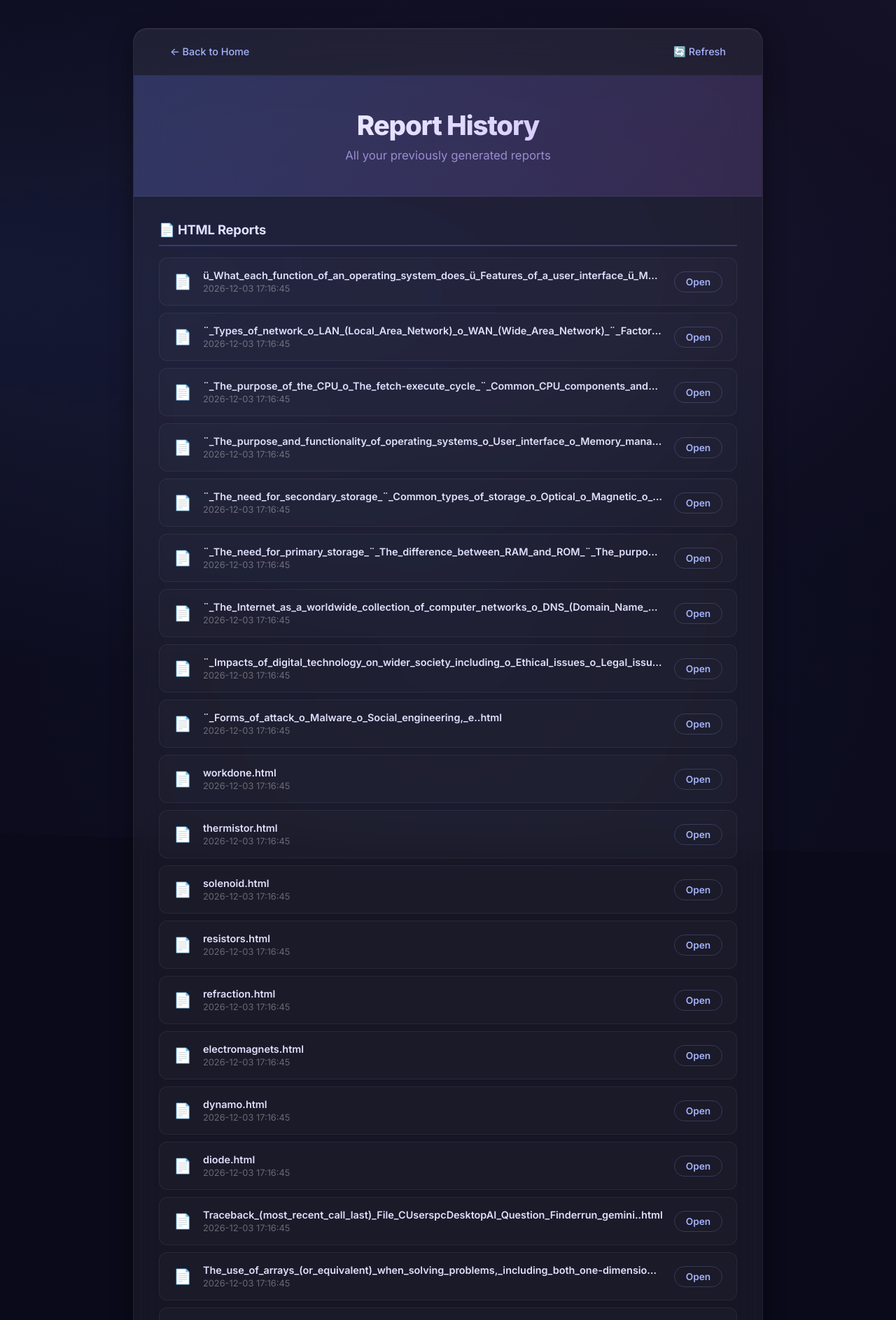
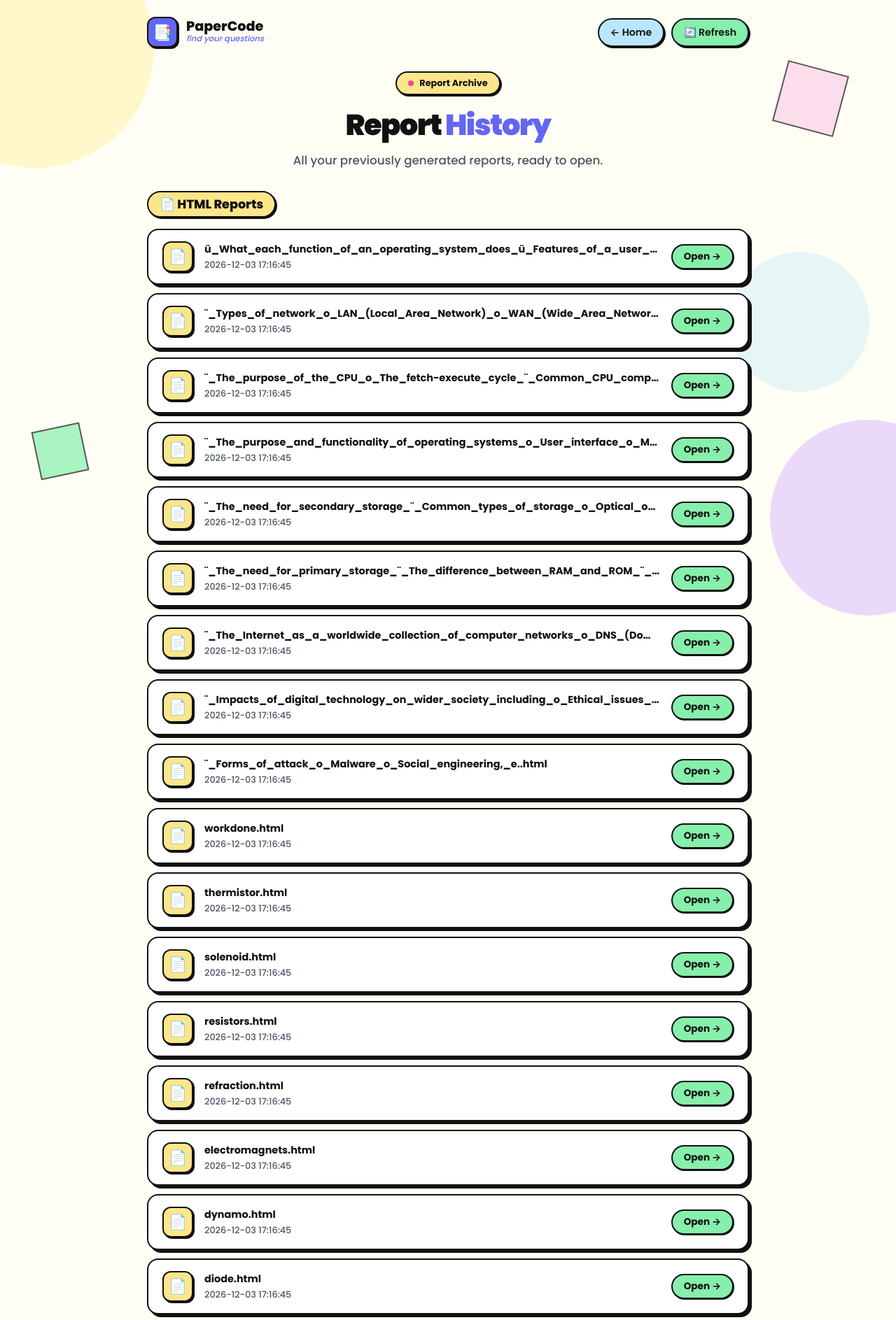
Before and after one commit to aliyancat/AI_Question_Finder, a Flask app: page /history in a window 1280 px wide. Shown: the top 1887 px of the page at 70% size. Run offline with Flask 3, Linux system fonts and the light colour scheme.

Commit message:
refactor: update history template with improved structure and content

```diff
--- a/templates/history.html
+++ b/templates/history.html
@@ -6,182 +6,123 @@
     <title>History — PaperCode</title>
     <link rel="preconnect" href="https://fonts.googleapis.com">
     <link rel="preconnect" href="https://fonts.gstatic.com" crossorigin>
-    <link href="https://fonts.googleapis.com/css2?family=Inter:wght@400;500;600;700;800&display=swap" rel="stylesheet">
+    <link href="https://fonts.googleapis.com/css2?family=Poppins:wght@400;500;600;700;800;900&display=swap" rel="stylesheet">
     <style>
+        :root {
+            --bg-cream: #FFFEF5;
+            --ink: #111111;
+            --text-gray: #4B5563;
+            --brand-indigo: #6366F1;
+            --brand-pink: #EC4899;
+            --pastel-yellow: #FDE68A;
+            --butter-yellow: #FFF3B0;
+            --pastel-lavender: #D8B4FE;
+            --pastel-blue: #BAE6FD;
+            --pastel-mint: #86EFAC;
+            --pastel-peach: #FDBA74;
+            --pastel-coral: #FF6B4A;
+            --pastel-pink: #FBCFE8;
+            --radius-card: 16px;
+            --radius-pill: 999px;
+            --shadow-hard: 4px 4px 0px var(--ink);
+            --shadow-hard-hover: 2px 2px 0px var(--ink);
+            --shadow-lift: 6px 6px 0px var(--ink);
+        }
         * { margin: 0; padding: 0; box-sizing: border-box; }
-        body {
-            font-family: 'Inter', -apple-system, BlinkMacSystemFont, 'Segoe UI', sans-serif;
-            background: #0a0a1a;
-            min-height: 100vh;
-            padding: 40px 20px;
-            position: relative;
-            overflow-x: hidden;
-        }
-        body::before {
-            content: '';
-            position: fixed;
-            top: -50%;
-            left: -50%;
-            width: 200%;
-            height: 200%;
-            background: radial-gradient(ellipse at 20% 50%, rgba(102, 126, 234, 0.12) 0%, transparent 50%),
-                        radial-gradient(ellipse at 80% 20%, rgba(118, 75, 162, 0.10) 0%, transparent 50%),
-                        radial-gradient(ellipse at 50% 80%, rgba(102, 126, 234, 0.06) 0%, transparent 50%);
-            pointer-events: none;
-            z-index: 0;
-            animation: ambientGlow 15s ease-in-out infinite alternate;
-        }
-        @keyframes ambientGlow {
-            0% { transform: translate(0, 0) rotate(0deg); }
-            100% { transform: translate(2%, 1%) rotate(3deg); }
-        }
-        .container {
-            max-width: 900px;
-            margin: 0 auto;
-            background: rgba(255, 255, 255, 0.05);
-            backdrop-filter: blur(24px);
-            -webkit-backdrop-filter: blur(24px);
-            border-radius: 20px;
-            box-shadow: 0 8px 32px rgba(0, 0, 0, 0.4), inset 0 1px 0 rgba(255, 255, 255, 0.08);
-            overflow: hidden;
-            border: 1px solid rgba(255, 255, 255, 0.06);
-            position: relative;
-            z-index: 1;
-            animation: fadeSlideUp 0.6s ease-out;
-        }
-        @keyframes fadeSlideUp {
-            from { opacity: 0; transform: translateY(30px); }
-            to { opacity: 1; transform: translateY(0); }
-        }
-        .header {
-            background: linear-gradient(135deg, rgba(102, 126, 234, 0.25) 0%, rgba(118, 75, 162, 0.25) 100%);
-            color: white;
-            padding: 48px 36px;
-            text-align: center;
-            border-bottom: 1px solid rgba(255, 255, 255, 0.06);
-        }
-        .header h1 { font-size: 2.4em; font-weight: 800; letter-spacing: -0.03em; margin-bottom: 10px; background: linear-gradient(135deg, #fff 0%, #c4b5fd 100%); -webkit-background-clip: text; -webkit-text-fill-color: transparent; background-clip: text; }
-        .header p { opacity: 0.7; font-size: 1.05em; font-weight: 400; color: #c4b5fd; }
-        .content { padding: 36px; }
-        .nav-bar {
-            display: flex;
-            justify-content: space-between;
-            padding: 16px 36px;
-            background: rgba(255, 255, 255, 0.02);
-            border-bottom: 1px solid rgba(255, 255, 255, 0.04);
-        }
-        .nav-bar a {
-            color: #a5b4fc;
-            text-decoration: none;
-            font-weight: 500;
-            font-size: 0.9em;
-            padding: 8px 16px;
-            border-radius: 8px;
-            transition: all 0.2s;
-        }
-        .nav-bar a:hover { background: rgba(255, 255, 255, 0.06); color: #e0dffc; }
-        .section-title {
-            font-size: 1.15em;
-            font-weight: 700;
-            color: #e0dffc;
-            margin-bottom: 16px;
-            padding-bottom: 10px;
-            border-bottom: 2px solid rgba(102, 126, 234, 0.3);
-            letter-spacing: -0.01em;
-        }
-        .file-list {
-            margin-bottom: 36px;
-        }
-        .file-card {
-            display: flex;
-            align-items: center;
-            gap: 16px;
-            padding: 16px 20px;
-            background: rgba(255, 255, 255, 0.02);
-            border: 1px solid rgba(255, 255, 255, 0.06);
-            border-radius: 12px;
-            margin-bottom: 10px;
-            transition: all 0.25s ease;
-        }
-        .file-card:hover {
-            border-color: rgba(102, 126, 234, 0.3);
-            background: rgba(102, 126, 234, 0.04);
-            transform: translateX(4px);
-        }
-        .file-card .icon { font-size: 1.3em; }
-        .file-card .info {
-            flex: 1;
-            min-width: 0;
-        }
-        .file-card .name {
-            font-weight: 600;
-            color: #e0dffc;
-            font-size: 0.9em;
-            white-space: nowrap;
-            overflow: hidden;
-            text-overflow: ellipsis;
-        }
-        .file-card .date {
-            font-size: 0.8em;
-            color: rgba(255, 255, 255, 0.35);
-            margin-top: 3px;
-        }
-        .file-card .open-link {
-            color: #a5b4fc;
-            text-decoration: none;
-            font-weight: 600;
-            font-size: 0.85em;
-            white-space: nowrap;
-            padding: 6px 16px;
-            border-radius: 999px;
-            border: 1px solid rgba(165, 180, 252, 0.2);
-            transition: all 0.2s;
-            flex-shrink: 0;
-        }
-        .file-card .open-link:hover {
-            background: rgba(165, 180, 252, 0.1);
-            border-color: rgba(165, 180, 252, 0.4);
-        }
-        .empty-msg {
-            text-align: center;
-            color: rgba(255, 255, 255, 0.3);
-            padding: 40px 20px;
-            font-size: 1em;
-            background: rgba(255, 255, 255, 0.02);
-            border-radius: 12px;
-            border: 1px dashed rgba(255, 255, 255, 0.06);
-        }
+        body { font-family: 'Poppins', -apple-system, BlinkMacSystemFont, 'Segoe UI', sans-serif;
+               background: var(--bg-cream); color: var(--ink); min-height: 100vh; padding: 0;
+               position: relative; overflow-x: hidden; }
+        .blob { position: fixed; border-radius: 50%; z-index: 0; pointer-events: none; }
+        .blob-1 { width: 340px; height: 340px; background: var(--butter-yellow); top: -100px; left: -120px; opacity: 0.6; }
+        .blob-2 { width: 280px; height: 280px; background: var(--pastel-lavender); bottom: -80px; right: -100px; opacity: 0.5; }
+        .blob-3 { width: 200px; height: 200px; background: var(--pastel-blue); top: 45%; right: 3%; opacity: 0.35; }
+        .tilt-square { position: fixed; z-index: 0; pointer-events: none; }
+        .tilt-1 { width: 90px; height: 90px; background: var(--pastel-pink); border: 2px solid var(--ink); top: 12%; right: 6%; transform: rotate(15deg); opacity: 0.7; }
+        .tilt-2 { width: 70px; height: 70px; background: var(--pastel-mint); border: 2px solid var(--ink); bottom: 15%; left: 4%; transform: rotate(-12deg); opacity: 0.7; }
+
+        .navbar { max-width: 900px; margin: 0 auto; padding: 24px 20px; display: flex; align-items: center; justify-content: space-between; position: relative; z-index: 2; }
+        .logo { display: flex; align-items: center; gap: 12px; }
+        .logo-icon { width: 44px; height: 44px; background: var(--brand-indigo); border: 2px solid var(--ink); border-radius: 12px; display: flex; align-items: center; justify-content: center; font-size: 22px; box-shadow: 2px 2px 0px var(--ink); }
+        .logo-text { display: flex; flex-direction: column; }
+        .logo-word { font-weight: 800; font-size: 1.2em; color: var(--ink); line-height: 1; }
+        .logo-tag { font-size: 0.72em; color: var(--brand-indigo); font-style: italic; font-weight: 500; }
+        .nav-links { display: flex; gap: 10px; }
+        .nav-link { color: var(--ink); text-decoration: none; font-weight: 600; font-size: 0.88em; padding: 8px 16px; border: 2px solid var(--ink); border-radius: var(--radius-pill); background: var(--pastel-blue); box-shadow: 2px 2px 0px var(--ink); transition: transform 0.12s ease, box-shadow 0.12s ease; }
+        .nav-link:hover { transform: translate(2px, 2px); box-shadow: 0px 0px 0px var(--ink); }
+        .nav-link.green { background: var(--pastel-mint); }
+
+        .hero { max-width: 900px; margin: 0 auto; padding: 10px 20px 30px; text-align: center; position: relative; z-index: 2; }
+        .hero-badge { display: inline-flex; align-items: center; gap: 8px; background: var(--pastel-yellow); border: 2px solid var(--ink); border-radius: var(--radius-pill); padding: 6px 16px; font-size: 0.8em; font-weight: 700; margin-bottom: 20px; box-shadow: 2px 2px 0px var(--ink); }
+        .hero-badge .dot { width: 8px; height: 8px; border-radius: 50%; background: var(--brand-pink); }
+        .hero h1 { font-size: 2.6em; color: var(--ink); font-weight: 900; letter-spacing: -1.5px; line-height: 1.1; margin-bottom: 14px; }
+        .hero h1 .accent { color: var(--brand-indigo); }
+        .hero p { color: var(--text-gray); font-size: 1.05em; font-weight: 500; max-width: 560px; margin: 0 auto; line-height: 1.6; }
+
+        .content { max-width: 900px; margin: 0 auto; padding: 0 20px 40px; position: relative; z-index: 2; }
+        .file-list { margin-bottom: 36px; }
+        .section-title { font-size: 1.1em; font-weight: 800; color: var(--ink); margin-bottom: 16px; display: inline-block; background: var(--pastel-yellow); border: 2px solid var(--ink); border-radius: var(--radius-pill); padding: 4px 16px; box-shadow: 2px 2px 0px var(--ink); }
+
+        .file-card { display: flex; align-items: center; gap: 16px; padding: 16px 20px; background: #FFFFFF; border: 2px solid var(--ink); border-radius: var(--radius-card); margin-bottom: 12px; box-shadow: var(--shadow-hard); transition: transform 0.15s ease, box-shadow 0.15s ease; }
+        .file-card:hover { transform: translate(-2px, -2px); box-shadow: var(--shadow-lift); }
+        .file-card .icon { font-size: 1.3em; width: 44px; height: 44px; min-width: 44px; display: flex; align-items: center; justify-content: center; border: 2px solid var(--ink); border-radius: 12px; box-shadow: 2px 2px 0px var(--ink); }
+        .file-card .info { flex: 1; min-width: 0; }
+        .file-card .name { font-weight: 700; color: var(--ink); font-size: 0.9em; white-space: nowrap; overflow: hidden; text-overflow: ellipsis; }
+        .file-card .date { font-size: 0.8em; color: var(--text-gray); margin-top: 3px; font-weight: 500; }
+        .file-card .open-link { color: var(--ink); text-decoration: none; font-weight: 700; font-size: 0.85em; white-space: nowrap; padding: 6px 16px; border-radius: var(--radius-pill); border: 2px solid var(--ink); background: var(--pastel-mint); box-shadow: 1px 1px 0px var(--ink); transition: transform 0.12s ease, box-shadow 0.12s ease; flex-shrink: 0; }
+        .file-card .open-link:hover { transform: translate(2px, 2px); box-shadow: 0px 0px 0px var(--ink); }
+
+        .empty-msg { text-align: center; color: var(--text-gray); padding: 40px 20px; font-size: 1em; background: #FFFFFF; border: 2px dashed var(--ink); border-radius: var(--radius-card); }
+
         @media (max-width: 600px) {
-            body { padding: 16px 12px; }
-            .header { padding: 32px 20px; }
-            .header h1 { font-size: 1.7em; }
-            .content { padding: 24px 20px; }
-            .nav-bar { padding: 12px 20px; }
+            .hero h1 { font-size: 1.8em; }
+            .file-card { flex-direction: column; align-items: flex-start; gap: 10px; }
         }
     </style>
 </head>
 <body>
-    <div class="container">
-        <div class="nav-bar">
-            <a href="{{ url_for('index') }}">← Back to Home</a>
-            <a href="{{ url_for('history') }}">🔄 Refresh</a>
+    <div class="blob blob-1"></div>
+    <div class="blob blob-2"></div>
+    <div class="blob blob-3"></div>
+    <div class="tilt-square tilt-1"></div>
+    <div class="tilt-square tilt-2"></div>
+
+    <nav class="navbar">
+        <div class="logo">
+            <div class="logo-icon">&#128209;</div>
+            <div class="logo-text">
+                <span class="logo-word">PaperCode</span>
+                <span class="logo-tag">find your questions</span>
             </div>
-        <div class="header">
-            <h1>Report History</h1>
-            <p>All your previously generated reports</p>
         </div>
+        <div class="nav-links">
+            <a href="{{ url_for('index') }}" class="nav-link">&#8592; Home</a>
+            <a href="{{ url_for('history') }}" class="nav-link green">&#128260; Refresh</a>
+        </div>
+    </nav>
+
+    <section class="hero">
+        <div class="hero-badge">
+            <span class="dot"></span>
+            Report Archive
+        </div>
+        <h1>
+            Report <span class="accent">History</span>
+        </h1>
+        <p>All your previously generated reports, ready to open.</p>
+    </section>
+
     <div class="content">
         <div class="file-list">
-                <div class="section-title">📄 HTML Reports</div>
+            <div class="section-title">&#128196; HTML Reports</div>
             {% if html_files %}
                 {% for f in html_files %}
                 <div class="file-card">
-                        <span class="icon">📄</span>
+                    <span class="icon" style="background: var(--pastel-yellow);">&#128196;</span>
                     <div class="info">
                         <div class="name">{{ f.name }}</div>
                         <div class="date">{{ f.mtime | datetimeformat }}</div>
                     </div>
-                        <a href="{{ url_for('serve_output', filepath=f.rel_path) }}" target="_blank" class="open-link">Open</a>
+                    <a href="{{ url_for('serve_output', filepath=f.rel_path) }}" target="_blank" class="open-link">Open &rarr;</a>
                 </div>
                 {% endfor %}
             {% else %}
@@ -190,16 +131,16 @@
         </div>
 
         <div class="file-list">
-                <div class="section-title">📝 Text Reports</div>
+            <div class="section-title">&#128221; Text Reports</div>
             {% if reports %}
                 {% for f in reports %}
                 <div class="file-card">
-                        <span class="icon">📝</span>
+                    <span class="icon" style="background: var(--pastel-blue);">&#128221;</span>
                     <div class="info">
                         <div class="name">{{ f.name }}</div>
                         <div class="date">{{ f.mtime | datetimeformat }}</div>
                     </div>
-                        <a href="{{ url_for('serve_output', filepath=f.rel_path) }}" target="_blank" class="open-link">Open</a>
+                    <a href="{{ url_for('serve_output', filepath=f.rel_path) }}" target="_blank" class="open-link">Open &rarr;</a>
                 </div>
                 {% endfor %}
             {% else %}
@@ -208,16 +149,16 @@
         </div>
 
         <div class="file-list">
-                <div class="section-title">📕 PDF Reports</div>
+            <div class="section-title">&#128213; PDF Reports</div>
             {% if pdf_files %}
                 {% for f in pdf_files %}
                 <div class="file-card">
-                        <span class="icon">📕</span>
+                    <span class="icon" style="background: var(--pastel-pink);">&#128213;</span>
                     <div class="info">
                         <div class="name">{{ f.name }}</div>
                         <div class="date">{{ f.mtime | datetimeformat }}</div>
                     </div>
-                        <a href="{{ url_for('serve_output', filepath=f.rel_path) }}" target="_blank" class="open-link">Open</a>
+                    <a href="{{ url_for('serve_output', filepath=f.rel_path) }}" target="_blank" class="open-link">Open &rarr;</a>
                 </div>
                 {% endfor %}
             {% else %}
@@ -225,6 +166,5 @@
             {% endif %}
         </div>
     </div>
-    </div>
 </body>
 </html>
```
Lines whose indentation alone changed are shown as unchanged.
